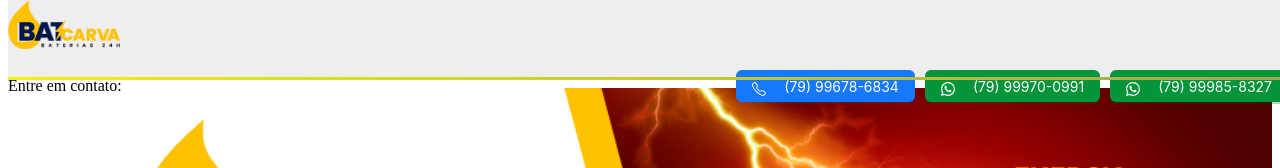
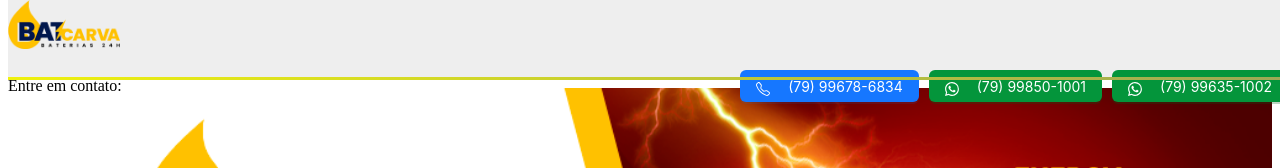
Before and after one commit to OverlinkSolutions/s2net.landingpage, a React (Create React App) app: page / in a window 1280 px wide. Shown: the top 168 px of the page. Built offline with nearby package versions, Linux system fonts and the light colour scheme; the HTML template or start-up script is replaced by a standard one; a web font is replaced by a local one.

Commit message:
refactor: changing contact numbers

```diff
--- a/src/components/Header/index.tsx
+++ b/src/components/Header/index.tsx
@@ -38,18 +38,18 @@ export default function Header() {
         <Button
           type="primary"
           className={header.whatsapp_btn}
-          onClick={() => handleClick("5579999700991")}
+          onClick={() => handleClick("5579998501001")}
         >
           <BsWhatsapp className={header.icon} />
-          (79) 99970-0991
+          (79) 99850-1001
         </Button>
         <Button
           type="primary"
           className={header.whatsapp_btn}
-          onClick={() => handleClick("5579999858327")}
+          onClick={() => handleClick("5579996351002")}
         >
           <BsWhatsapp className={header.icon} />
-          (79) 99985-8327
+          (79) 99635-1002
         </Button>
       </ConfigProvider>
     </div>
```
